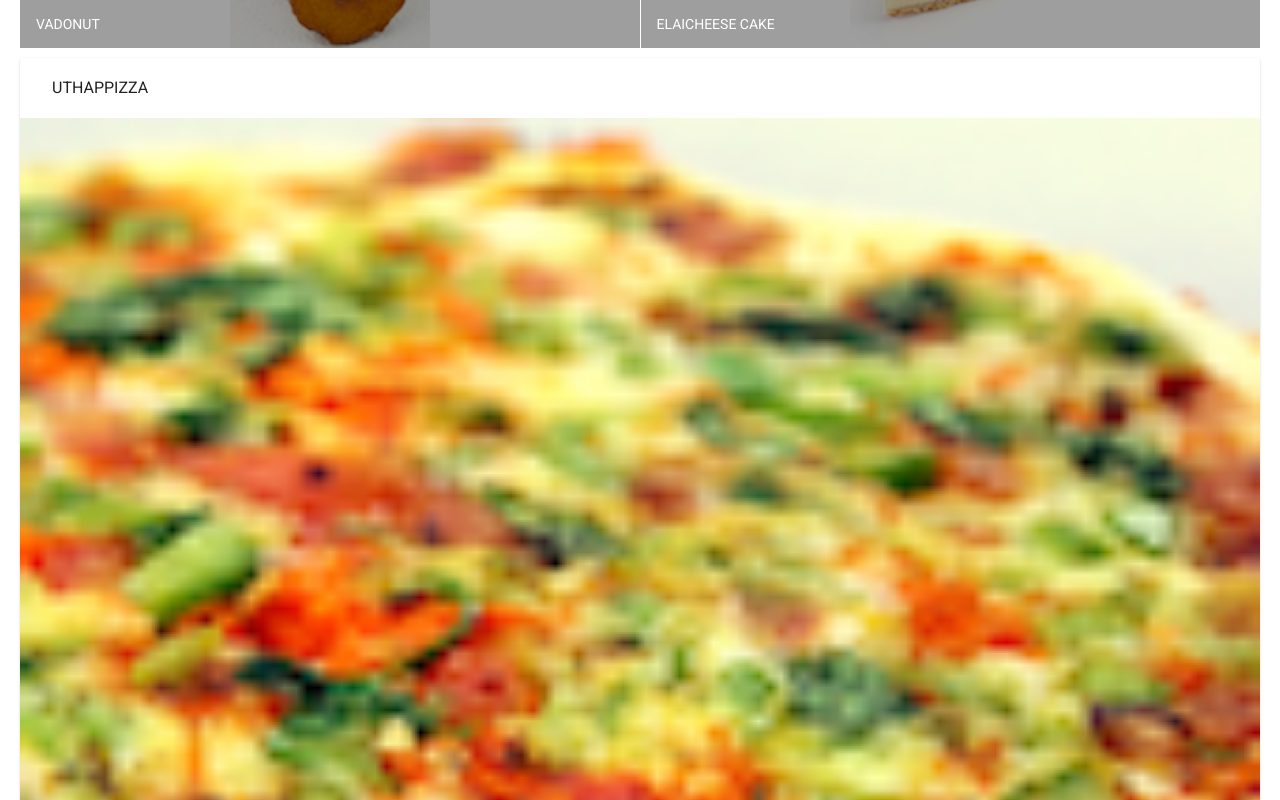
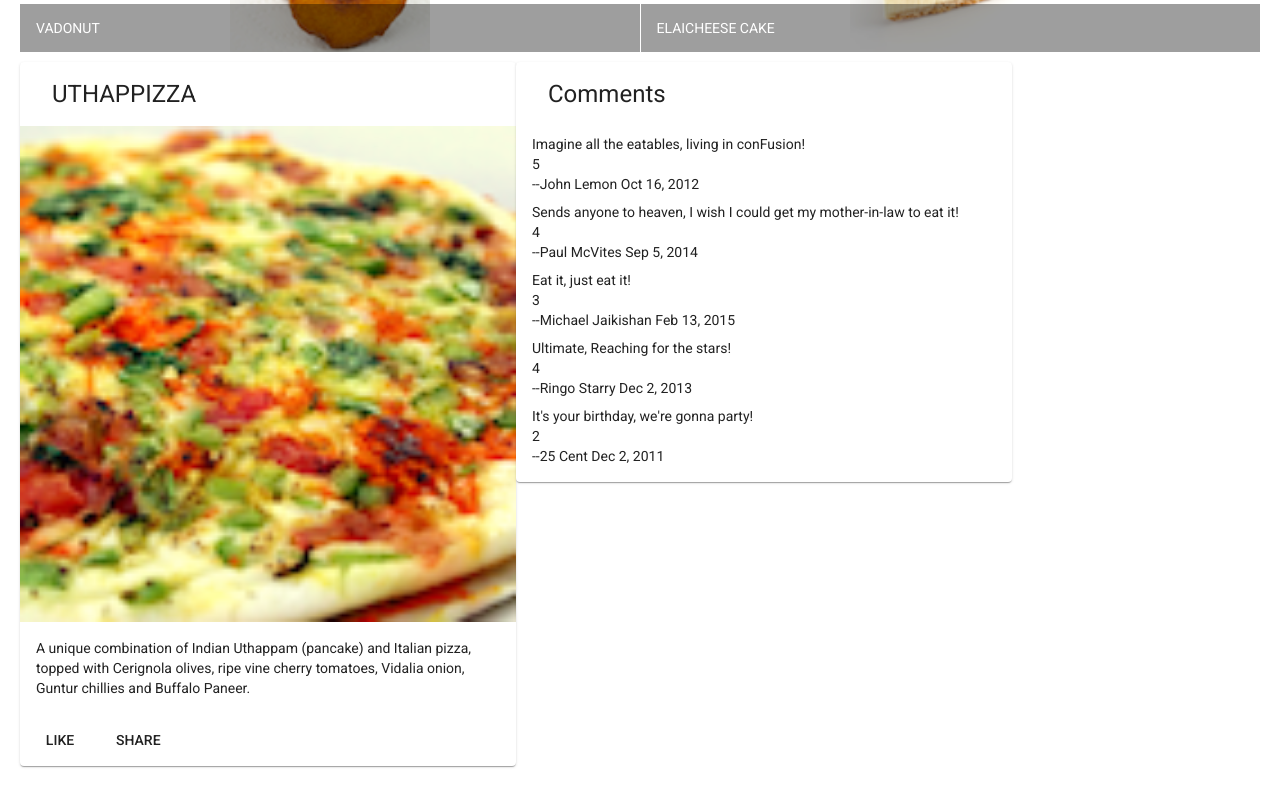
Before and after one commit to NIANG95/confusion_restaurant, an Angular app: page / in a window 1280 px wide. Shown: the part 500-1300 px from the top of the page. Built offline with nearby package versions, Linux system fonts and the light colour scheme.

Commit message:
dishdetailComponent and Project 1

```diff
--- a/src/app/app.module.ts
+++ b/src/app/app.module.ts
@@ -11,11 +11,13 @@
 
 import 'hammerjs';
 import { MenuComponent } from './menu/menu.component';
+import { DishdetailComponent } from './dishdetail/dishdetail.component';
 
 @NgModule({
   declarations: [
     AppComponent,
-    MenuComponent
+    MenuComponent,
+    DishdetailComponent
   ],
   imports: [
     BrowserModule,
--- /dev/null
+++ b/src/app/dishdetail/dishdetail.component.html
@@ -0,0 +1,36 @@
+
+
+  <div fxFlex="40" *ngIf="dish">
+    <mat-card>
+      <mat-card-header>
+        <mat-card-title>
+          <h1>{{dish.name | uppercase}}</h1>
+        </mat-card-title>
+      </mat-card-header>
+      <img mat-card-image src="{{dish.image}}" alt="{{dish.name}}">
+      <mat-card-content>
+        <p>{{dish.description}}</p>
+      </mat-card-content>
+      <mat-card-actions>
+        <button mat-button>LIKE</button>
+        <button mat-button>SHARE</button>
+      </mat-card-actions>
+    </mat-card>
+  </div>
+
+  <div fxFlex="40" *ngIf="dish">
+    <mat-card>
+      <mat-card-header>
+        <mat-card-title>
+          <h1>Comments</h1>
+        </mat-card-title>
+      </mat-card-header>
+      <mat-card-content>
+          <mat-list *ngFor="let comment of dish.comments">
+            <tr>{{comment.comment}}</tr>
+            <tr>{{comment.rating}}</tr>
+            <tr>--{{comment.author}} {{comment.date | date: "MMM d, y"}}</tr>
+          </mat-list>
+      </mat-card-content>
+    </mat-card>
+  </div>
--- /dev/null
+++ b/src/app/dishdetail/dishdetail.component.ts
@@ -0,0 +1,61 @@
+import { Component, OnInit } from '@angular/core';
+
+const DISH = {
+  id: '0',
+  name: 'Uthappizza',
+  image: '/assets/images/uthappizza.png',
+  category: 'mains',
+  featured: true,
+  label: 'Hot',
+  price: '4.99',
+  // tslint:disable-next-line:max-line-length
+  description: 'A unique combination of Indian Uthappam (pancake) and Italian pizza, topped with Cerignola olives, ripe vine cherry tomatoes, Vidalia onion, Guntur chillies and Buffalo Paneer.',
+  comments: [
+       {
+           rating: 5,
+           comment: 'Imagine all the eatables, living in conFusion!',
+           author: 'John Lemon',
+           date: '2012-10-16T17:57:28.556094Z'
+       },
+       {
+           rating: 4,
+           comment: 'Sends anyone to heaven, I wish I could get my mother-in-law to eat it!',
+           author: 'Paul McVites',
+           date: '2014-09-05T17:57:28.556094Z'
+       },
+       {
+           rating: 3,
+           comment: 'Eat it, just eat it!',
+           author: 'Michael Jaikishan',
+           date: '2015-02-13T17:57:28.556094Z'
+       },
+       {
+           rating: 4,
+           comment: 'Ultimate, Reaching for the stars!',
+           author: 'Ringo Starry',
+           date: '2013-12-02T17:57:28.556094Z'
+       },
+       {
+           rating: 2,
+           comment: 'It\'s your birthday, we\'re gonna party!',
+           author: '25 Cent',
+           date: '2011-12-02T17:57:28.556094Z'
+       }
+   ]
+};
+
+@Component({
+  selector: 'app-dishdetail',
+  templateUrl: './dishdetail.component.html',
+  styleUrls: ['./dishdetail.component.scss']
+})
+export class DishdetailComponent implements OnInit {
+
+  dish = DISH;
+
+  constructor() { }
+
+  ngOnInit(): void {
+  }
+
+}
--- a/src/app/menu/menu.component.html
+++ b/src/app/menu/menu.component.html
@@ -2,7 +2,7 @@
 
   <div fxFlex>
     <div>
-      <h3>Menu</h3>
+      <h1>Menu</h1>
       <hr>
     </div>
   </div>
@@ -18,7 +18,9 @@
     </mat-grid-list>
   </div>
 
-  <div fxFlex *ngIf="selectedDish">
+  <app-dishdetail></app-dishdetail>
+
+  <!-- <div fxFlex *ngIf="selectedDish">
     <mat-card>
       <mat-card-header>
         <mat-card-title>
@@ -34,6 +36,6 @@
         <button mat-button>SHARE</button>
       </mat-card-actions>
     </mat-card>
-  </div>
+  </div> -->
 
 </div>
```
Also changed, not shown: src/app/app.component.html (line endings or trailing spaces), src/app/dishdetail/dishdetail.component.scss (added), 1 other file (tests, documents, lock files or other folders).
